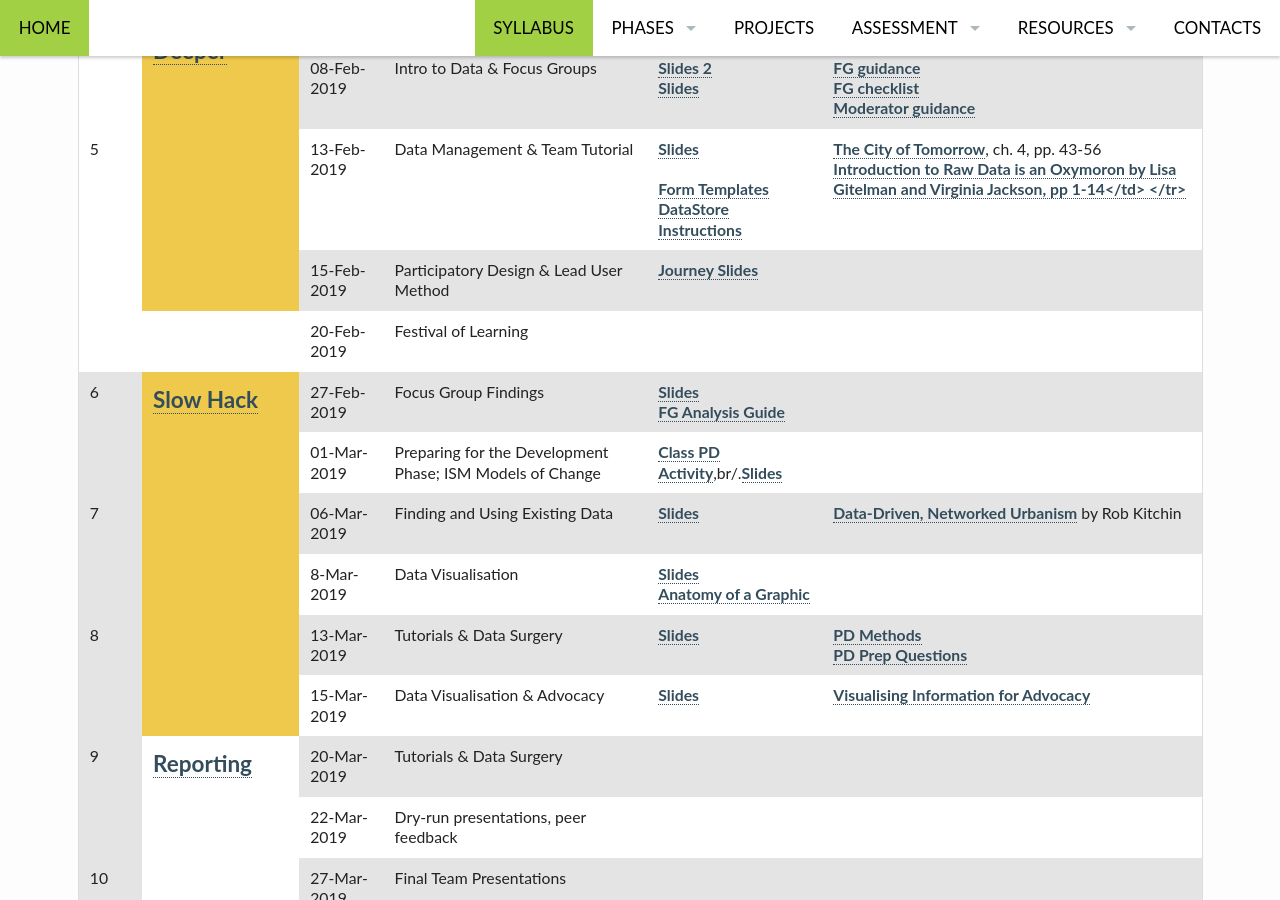
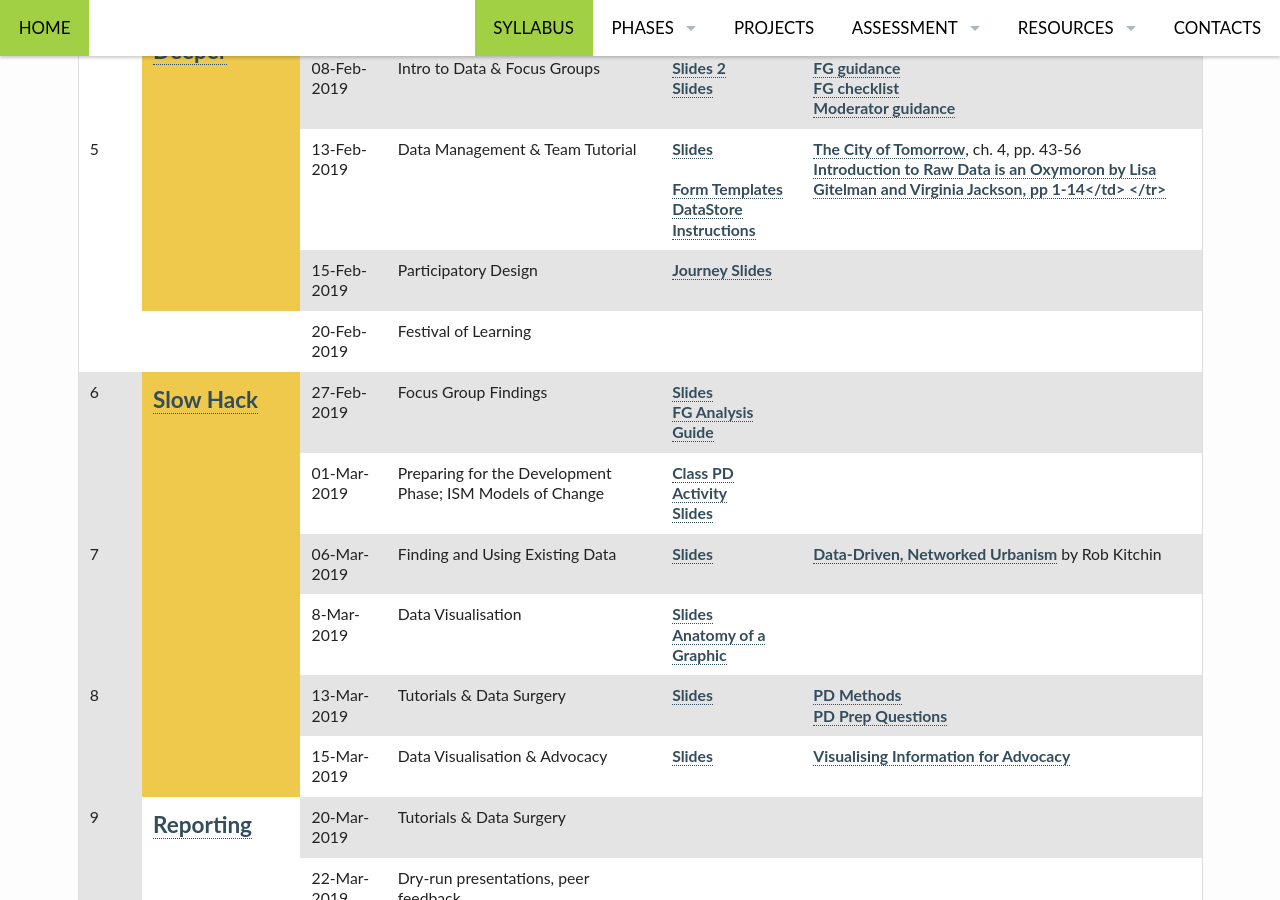
Before and after one commit to edinburghlivinglab/ddc, a Jekyll site: the page built from pages/syllabus.md, in a window 1280 px wide and 900 px high, scrolled down 1369 px. Built offline with Jekyll 4.4.1, drawn with Linux system fonts in a browser that asks for light colours.

Commit message:
Update syllabus.md

```diff
--- a/pages/syllabus.md
+++ b/pages/syllabus.md
@@ -168,7 +168,7 @@ permalink: "/syllabus/"
             </tr>
             <tr>
                 <td>15-Feb-2019</td>
-                <td>Participatory Design &amp; Lead User Method</td>
+                <td>Participatory Design</td>
                 <td><a href="{{ site.baseurl }}/course_docs/journeys.pdf" target="_blank">Journey Slides</a><br/>
                 </td>
                 <td>&nbsp;</td>
@@ -196,7 +196,8 @@ permalink: "/syllabus/"
             <tr>
                 <td>01-Mar-2019</td>
                 <td>Preparing for the Development Phase; ISM Models of Change</td>
-                <td><a href="{{ site.baseurl }}/course_docs/PD_class_activity_handout.pdf">Class PD Activity</a>,br/.<a href="{{ site.baseurl }}/slides/NAME.html" target="_blank">Slides</a></td>
+                <td><a href="{{ site.baseurl }}/course_docs/PD_class_activity_handout.pdf">Class PD Activity</a><br/>
+                <a href="{{ site.baseurl }}/slides/NAME.html" target="_blank">Slides</a></td>
                 <td>&nbsp;</td>
             </tr>
             <tr>
```
